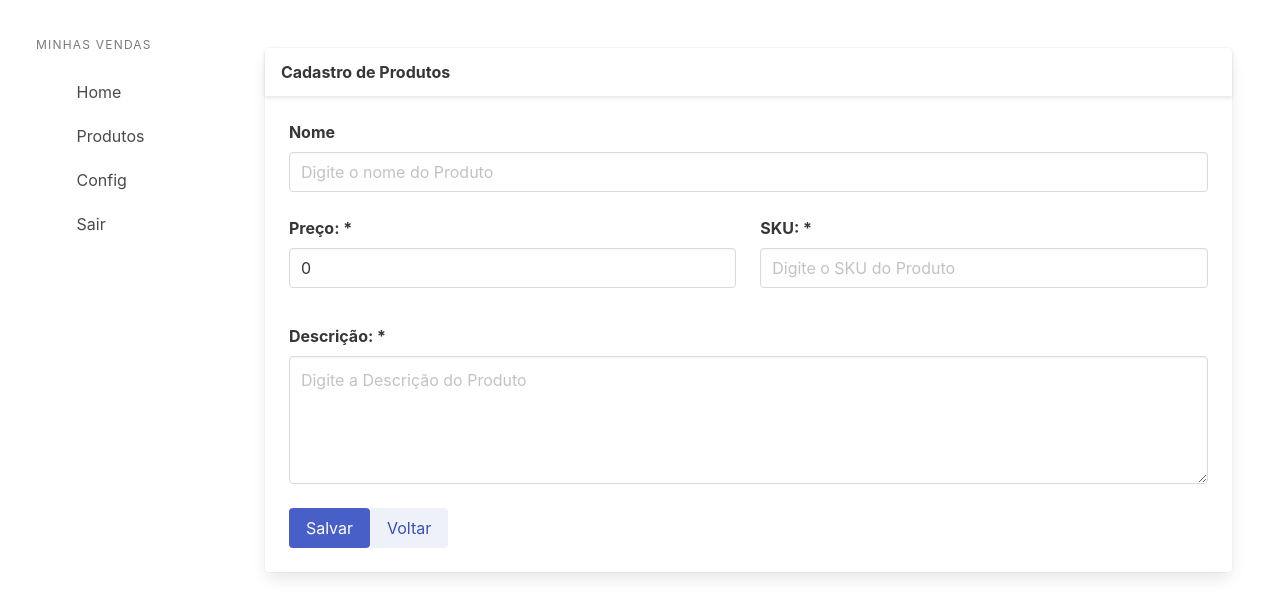
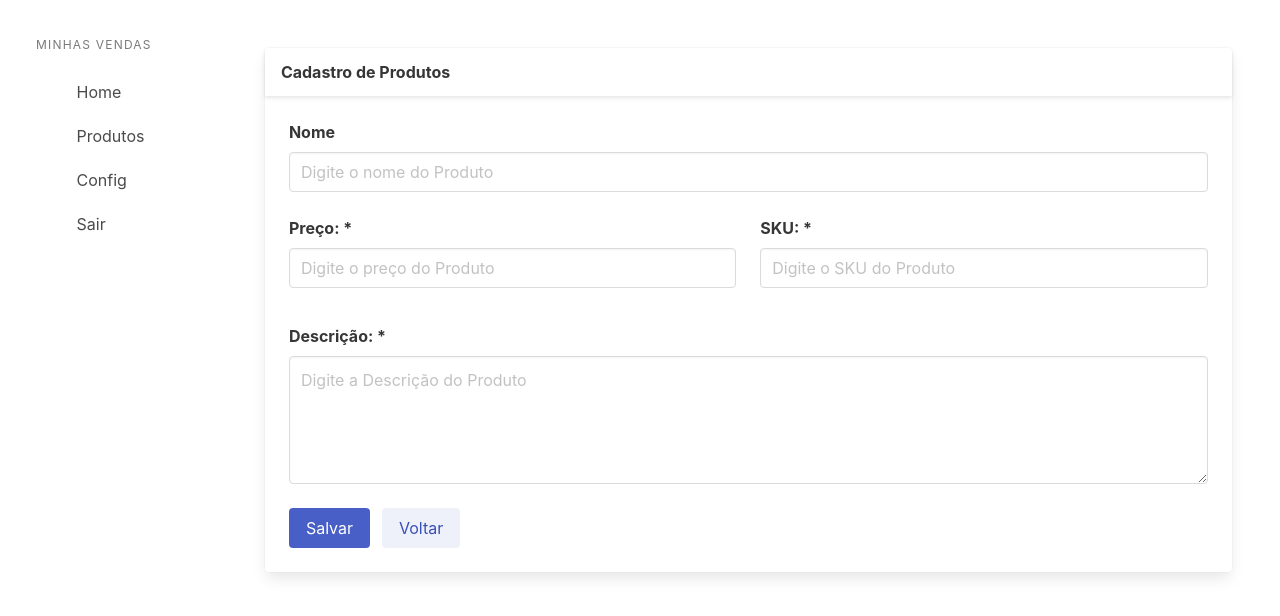
Before and after one commit to RobsonFe/Projeto-Vendas-App, a Next.js app: page /cadastros/produtos in a window 1280 px wide. Shown: the top 616 px of the page. Built offline with nearby package versions, Linux system fonts and the light colour scheme.

Commit message:
fix:inputs-form

```diff
--- a/src/components/common/input/index.tsx
+++ b/src/components/common/input/index.tsx
@@ -12,12 +12,12 @@ export const Input: React.FC<Props> = ({
 		...props
 }) => {
 	return (
-			<div className="columns">
+
 					<div className={`field column ${props?.className}`}>
 					<label className="label" htmlFor={name}>{label}</label>
 							<div className="control">
 						<input className="input"
-							id={props?.id}
+							id={props?.id || name}
 							name={name}
 							value={value}
 							onChange={onChange}
@@ -27,7 +27,7 @@ export const Input: React.FC<Props> = ({
 							/>
 							</div>
 				</div>
-			</div>
+
 
 		);
 };
--- a/src/components/produtos/cadastro/index.tsx
+++ b/src/components/produtos/cadastro/index.tsx
@@ -9,7 +9,7 @@ export const CadastroProdutos: React.FC = () => {
     const service = useProdutoService();
     const [produto, setProduto] = useState<Produto>({
         nome: '',
-        preco: 0,
+        preco: undefined,
         sku: '',
         descricao: '',
         id: '',
@@ -93,42 +93,58 @@ export const CadastroProdutos: React.FC = () => {
             { produto.id &&
 
             <div className="columns">
-
-                <div className="field is-half column">
-                    <label className="label" htmlFor="id">Código</label>
-                    <div className="control">
-                        <input className="input" id="id" name='id' value={produto.id} type="text" disabled />
+                    <Input
+                        label="Código"
+                        className='is-half'
+                        id='id'
+                        name="id"
+                        value={produto.id}
+                        type="text"
+                        disabled
+                    />
+                    <Input
+                        label="Data de Cadastro"
+                        className='is-half'
+                        id='cadastro'
+                        name="cadastro"
+                        value={produto.cadastro}
+                        type="text"
+                        disabled
+                    />
             </div>
+            }
+            <div className='columns'>
+                <Input
+                    label="Nome"
+                    className='is-full'
+                    name="nome"
+                    value={produto.nome}
+                    placeholder='Digite o nome do Produto'
+                    onChange={handleChange}
+                    type="text"
+                />
             </div>
 
-                <div className="field is-half column">
-                    <label className="label" htmlFor="cadastro">Data de Cadastro</label>
-                    <div className="control">
-                        <input className="input" id="cadastro" name='cadastro' value={produto.cadastro} type="text" disabled />
-                    </div>
-                </div>
-            </div>
-            }
-            <Input label="Nome" className='is-full' name="nome" value={produto.nome} placeholder='Digite o nome do Produto' onChange={handleChange} type="text" />
+            <div className='columns'>
+                <Input label="Preço: *"
+                    className='is-half'
+                    name="preco"
+                    value={produto.preco}
+                    onChange={handleChange}
+                    type="text"
+                    placeholder='Digite o preço do Produto'
+                />
 
-            <div className="columns">
-                <div className="field is-half column">
-                    <label className="label" htmlFor="preco">Preço: *</label>
-                    <div className="control">
-                        <input className="input" id="preco" name='preco' value={produto.preco} onChange={handleChange} type="text" placeholder="Digite o Preço do Produto" required />
-                    </div>
+                <Input label="SKU: *"
+                    className='is-half'
+                    name="sku"
+                    value={produto.sku}
+                    onChange={handleChange}
+                    type="text"
+                    placeholder='Digite o SKU do Produto'
+                />
             </div>
 
-                {/* <Input label="Preço: *" className='is-half' name="preco" value={produto.preco} onChange={handleChange} type="text" />
-                <Input label="SKU: *" className='is-half' name="sku" value={produto.sku} onChange={handleChange} type="text" /> */}
-
-                <div className="field is-half column">
-                    <label className="label" htmlFor="sku">SKU: *</label>
-                    <div className="control">
-                        <input className="input" id="sku" name='sku' value={produto.sku} onChange={handleChange} type="text" placeholder="Digite o SKU do Produto" required />
-                    </div>
-                </div>
-            </div>
 
             <div className="columns">
                 <div className="field column is-full">
@@ -138,14 +154,15 @@ export const CadastroProdutos: React.FC = () => {
                     </div>
                 </div>
             </div>
-
               <div className="field is-grouped">
-                <div className="control">
-                    <button className="button is-link" onClick={submit}>
+                <div className="control is-link">
+                    <button onClick={submit} className="button is-link">
                        {
                             produto.id ? "Atualizar" : "Salvar"
                        }
                     </button>
+                </div>
+                <div className="control">
                     <button className="button is-link is-light">Voltar</button>
                 </div>
            </div>
--- a/src/types/input.type.ts
+++ b/src/types/input.type.ts
@@ -5,5 +5,5 @@ export type InputProps = {
 		name: string;
 		value: string | undefined | number;
 		type?: string;
-		onChange: (e: React.ChangeEvent<HTMLInputElement>) => void;
+		onChange?: (e: React.ChangeEvent<HTMLInputElement>) => void;
 }
```
Lines whose indentation alone changed are shown as unchanged.
